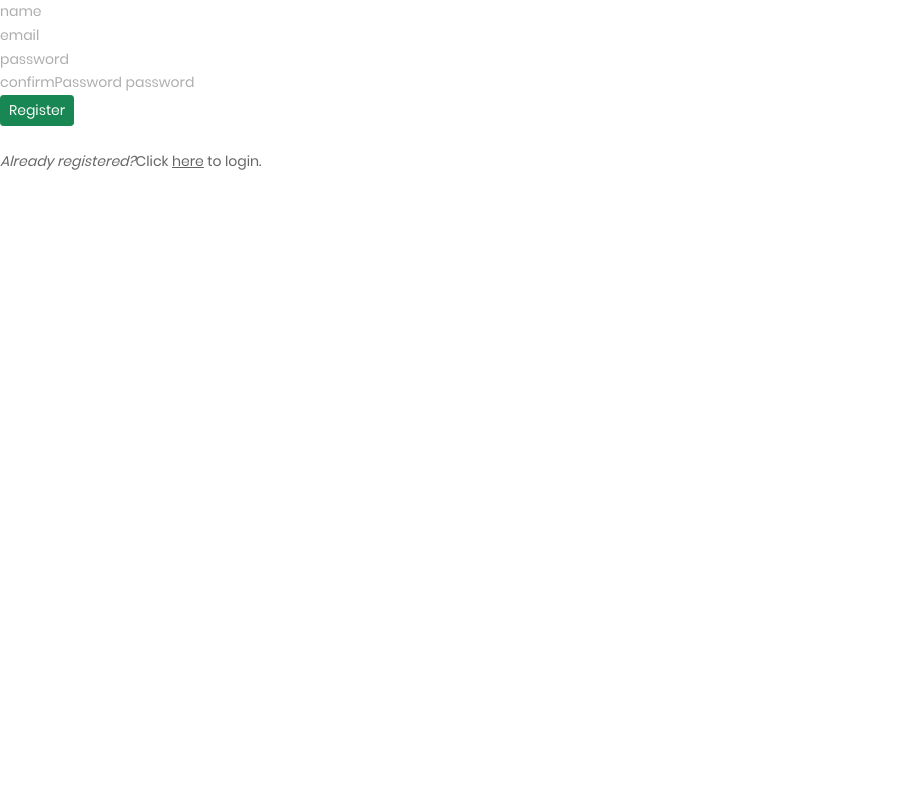
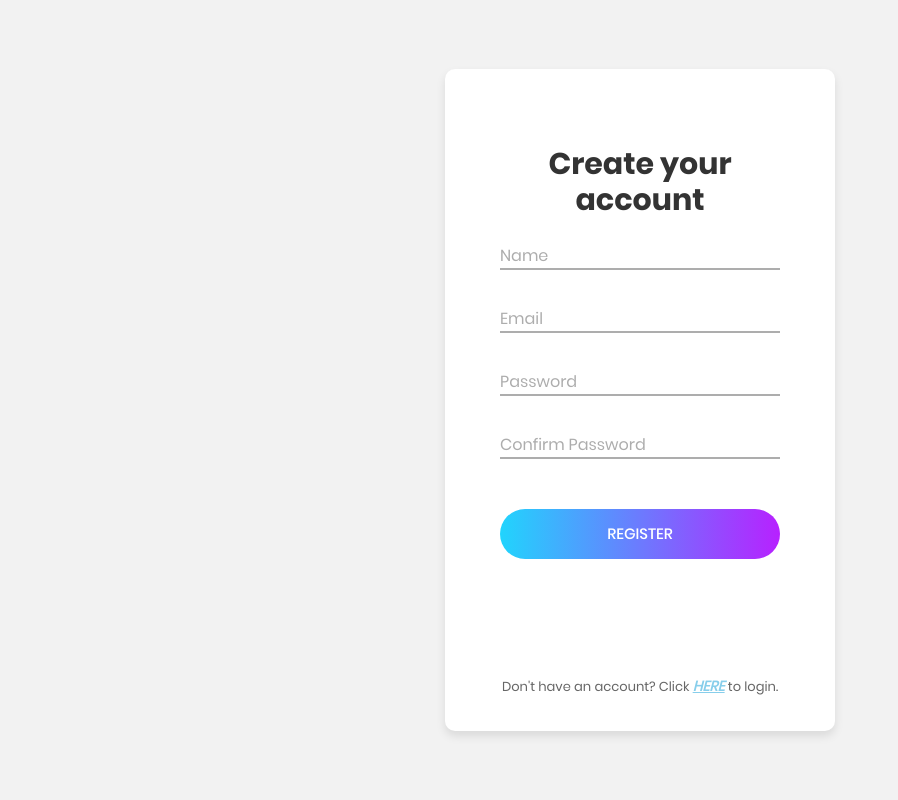
Before and after one commit to MrinmoiHossain/Design-a-simplified-version-of-Twitter, a Flask app: page /register/ in a window 1280 px wide. Shown: the whole page, without its empty margins (0-898 px from the left). Run offline with Flask 2, Linux system fonts and the light colour scheme; some libraries are stand-ins or nearby versions.

Commit message:
register page

```diff
--- a/modules/templates/register.html
+++ b/modules/templates/register.html
@@ -1,10 +1,14 @@
 {% extends '_base.html' %}
 
 {% block content %}
-<form action="/register/" method="post">
+<div class="limiter">
+    <div class="container-login100">
+        <div class="wrap-login100">
+            <form class="login100-form validate-form" role="form" action="/register/" method="post">
                 {{ form.csrf_token }}
-    <p>
-        {{ form.name(placeholder="name") }}
+                <span class="login100-form-title p-b-26">Create your account</span>
+                <div class="wrap-input100 validate-input" data-validate="Enter Name">
+                    {{ form.name(placeholder="Name") }}
                     {% if form.name.errors %}
                         <span class="error">
                         {% for error in form.name.errors %}
@@ -12,9 +16,9 @@
                         {% endfor %}
                         </span>
                     {% endif %}
-    </p>
-    <p>
-        {{ form.email(placeholder="email") }}
+                </div>
+                <div class="wrap-input100 validate-input" data-validate = "Valid Email is: a@b.c">
+                    {{ form.email(placeholder="Email") }}
                     {% if form.email.errors %}
                         <span class="error">
                             {% for error in form.email.errors %}
@@ -22,9 +26,9 @@
                             {% endfor %}
                         </span>
                     {% endif %}
-    </p>
-    <p>
-        {{ form.password(placeholder="password") }}
+                </div>
+                <div class="wrap-input100 validate-input" data-validate="Enter password">
+                    {{ form.password(placeholder="Password") }}
                     {% if form.password.errors %}
                         <span class="error">
                             {% for error in form.password.errors %}
@@ -32,9 +36,9 @@
                             {% endfor %}
                         </span>
                     {% endif %}
-    </p>
-    <p>
-        {{ form.confirmPassword(placeholder="confirmPassword password") }}
+                </div>
+                <div class="wrap-input100 validate-input" data-validate="Enter password">
+                    {{ form.confirmPassword(placeholder="Confirm Password") }}
                     {% if form.confirmPassword.errors %}
                         <span class="error">
                             {% for error in form.confirmPassword.errors %}
@@ -42,12 +46,19 @@
                             {% endfor %}
                         </span>
                     {% endif %}
-    </p>
-
-    <button class="btn btn-sm btn-success" type="submit">Register</button>
+                </div>
+                <div class="container-login100-form-btn">
+                    <div class="wrap-login100-form-btn">
+                        <div class="login100-form-bgbtn">
+                        </div>
+                        <button class="login100-form-btn" type="submit">Register</button>
+                    </div>
+                </div>
+                <div class="text-center p-t-115">
+                    <span class="txt1">Don't have an account? Click <b><a style="color:skyblue;font-style:italic;" href="/">HERE</a></b> to login.</span>
+                </div>
             </form>
-<br>
-<p>
-    <em>Already registered?</em>Click <a href="/">here</a> to login.
-</p>
+        </div>
+    </div>
+</div>
 {% endblock %}
```
Lines whose indentation alone changed are shown as unchanged.
